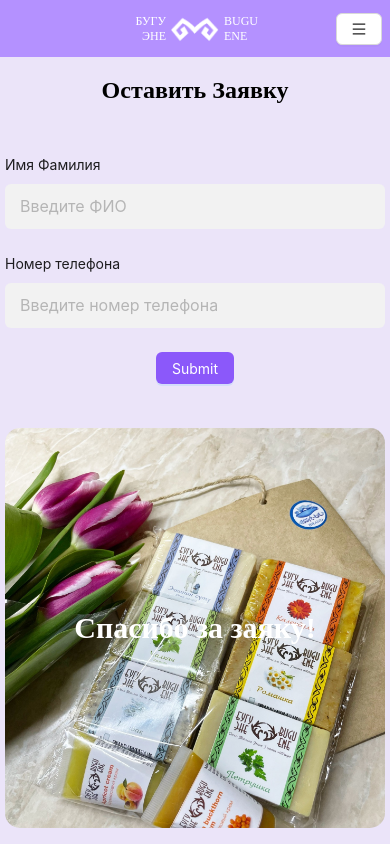
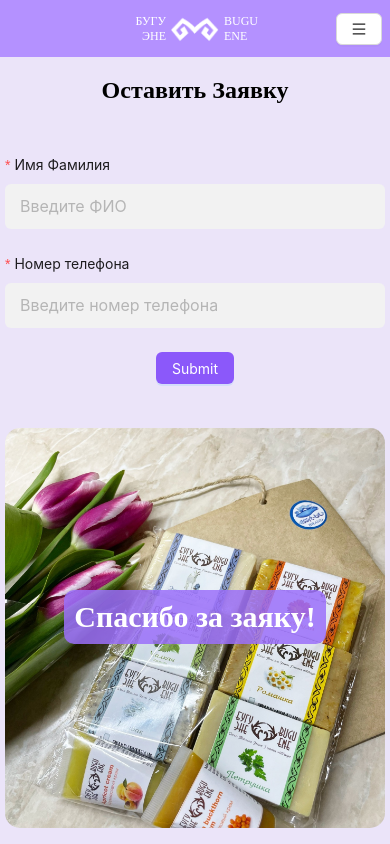
Before and after one commit to zik30/Bugu-ENE, a React (Vite) app: page /#/order in a window 390 px wide. Shown: the top 844 px of the page. Built offline with nearby package versions, Linux system fonts and the light colour scheme.

Commit message:
telegram bot, phone validation

```diff
--- a/src/pages/orderPage/OrderPage.jsx
+++ b/src/pages/orderPage/OrderPage.jsx
@@ -1,9 +1,31 @@
-import React, { useState } from "react";
+import React from "react";
 import { Button, Form, Input, Radio } from "antd";
 import stl from "./orderPage.module.scss";
+import axios from "axios";
 
 function OrderPage() {
+
+  const token = '7614471178:AAH2lgcVAp60RH532OilrvKARtEEy__8ucw'
+  const chatid = '@bugu_ene_samyn'
+  const url = 'https://api.telegram.org/bot' + token + '/sendMessage'
   const [form] = Form.useForm();
+  const onFinish = values => {
+    const { name, phone } = values;
+    const text = `Имя: ${name}, Телефон: ${phone}`;
+    axios.post(url, {
+      chat_id: chatid,
+      text: text
+    })
+    .then(response => {
+      console.log('Сообщение отправлено:', response.data);
+    })
+    .catch(error => {
+      console.error('Ошибка при отправке:', error);
+    });
+}
+  const onFinishFailed = errorInfo => {
+    console.log('Failed:', errorInfo);
+  };
 
   return (
     <div className={stl.orderPage}>
@@ -12,17 +34,24 @@ function OrderPage() {
           <div className={stl.form}>
             <h2>Оставить Заявку</h2>
             <div className={stl.form_inner}>
-              <Form layout={"vertical"} form={form} style={{ maxWidth: 600 }}>
-                <Form.Item label="Имя Фамилия">
+
+              <Form
+                layout={"vertical"}
+                form={form}
+                style={{ maxWidth: 600 }}
+                onFinish={onFinish}
+                onFinishFailed={onFinishFailed}>
+                <Form.Item label="Имя Фамилия" name="name" rules={[{ required: true, message: 'Please input your name!' }]}>
                   <Input placeholder="Введите ФИО" />
                 </Form.Item>
-                <Form.Item label="Номер телефона">
+                <Form.Item label="Номер телефона" name='phone' rules={[{ required: true, message: 'Please input your phone number!' }, {pattern: /^(\+7|8)?(0)?[\s-]?\(?\d{3}\)?[\s-]?\d{3}[\s-]?\d{2}[\s-]?\d{2}$|^(\+996)?(0)?[\s-]?\(?\d{3}\)?[\s-]?\d{3}[\s-]?\d{3}$/, message: 'Введите корректный номер в формате +996 XXX XXX XXX'}]}>
                   <Input placeholder="Введите номер телефона" />
                 </Form.Item>
                 <Form.Item>
-                  <Button type="primary">Submit</Button>
+                  <Button type="primary" htmlType="submit">Submit</Button>
                 </Form.Item>
               </Form>
+
               <div className={stl.img}>
                 <h3>Спасибо за заяку!</h3>
               </div>
--- a/src/pages/orderPage/orderPage.module.scss
+++ b/src/pages/orderPage/orderPage.module.scss
@@ -41,7 +41,11 @@
                 h3{
                     font-size: 30px;
                     font-family: serif;
-                    color: rgb(255, 255, 255);
+                    color: #ffffff;
+                    margin-top: 8px;
+                    background-color: #9c70fbd9;
+                    padding: 10px;
+                    border-radius: 10px;
                 }
             }
         }
```
